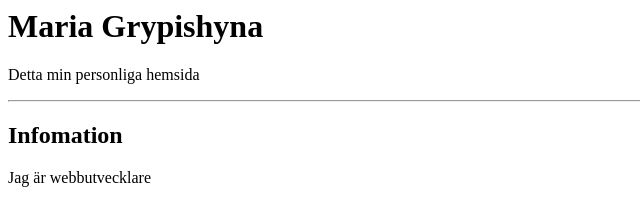
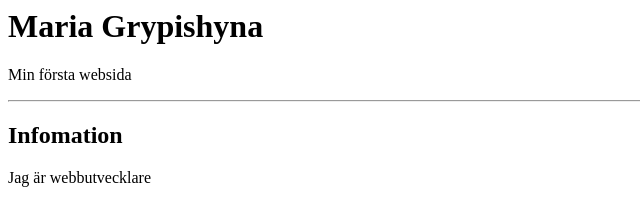
Before and after one commit to GrypMaria/hemsida, a plain HTML site: page index.html in a window 1280 px wide. Shown: the top 200 px of the page, 0-640 px from the left. Drawn offline with Linux system fonts and the light colour scheme.

```diff
--- a/index.html
+++ b/index.html
@@ -5,7 +5,7 @@
   <body>
     <div>
       <h1 title="hej hej">Maria Grypishyna</h1>
-      <p>Detta min personliga hemsida</p>
+      <p>Min första websida</p>
     </div>
 
     <hr />
```
